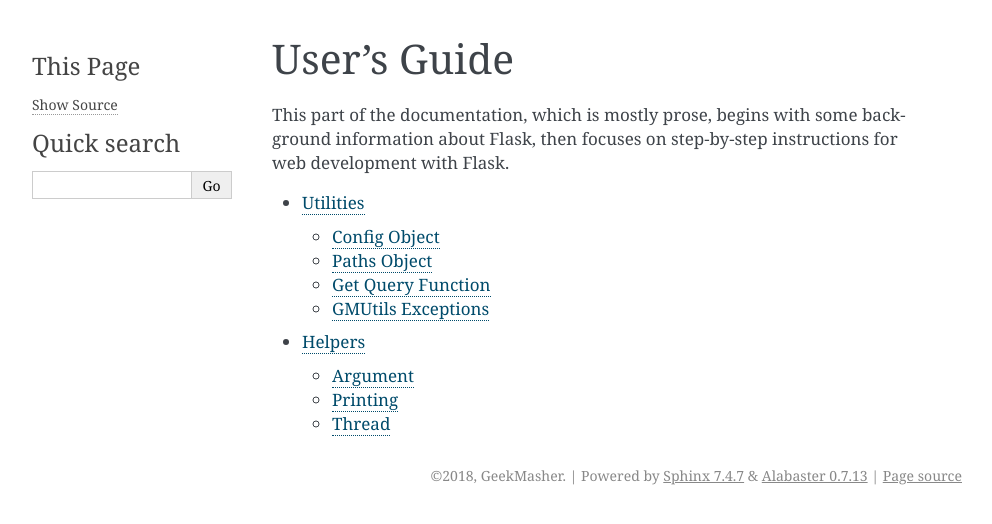
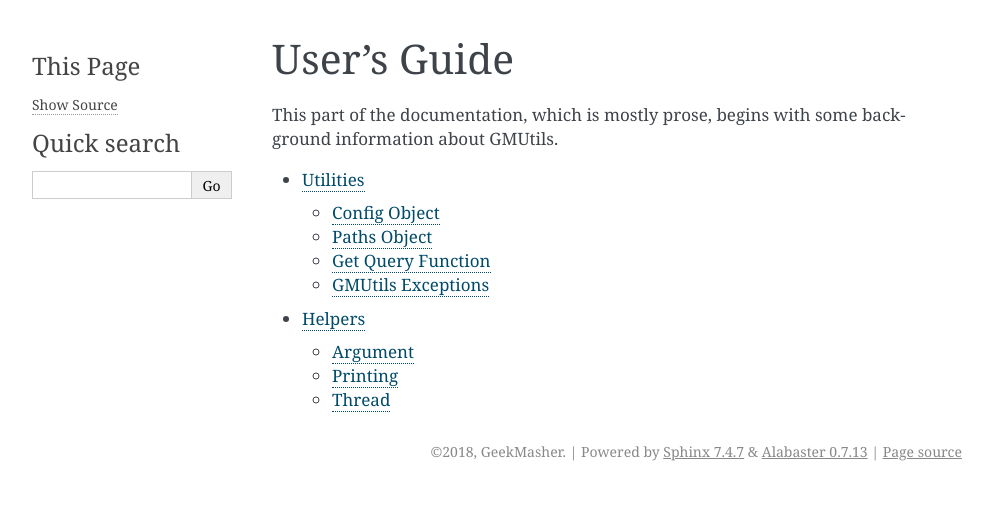
Before and after one commit to GeekMasher/GMUtils, a Sphinx documentation site: the page built from docs/contents.inc.rst, in a window 1280 px wide. Shown: the top 524 px of the page, without its empty margins (148-1140 px from the left). Built offline with Sphinx 7.4.7, drawn with Linux system fonts in a browser that asks for light colours; the version number is read from the project's files by our own code.

```diff
--- a/docs/contents.inc.rst
+++ b/docs/contents.inc.rst
@@ -2,8 +2,7 @@ User's Guide
 ------------
 
 This part of the documentation, which is mostly prose, begins with some
-background information about Flask, then focuses on step-by-step
-instructions for web development with Flask.
+background information about GMUtils.
 
 
 .. toctree::
```
Also changed, not shown: README.md (+31 -1 lines).
